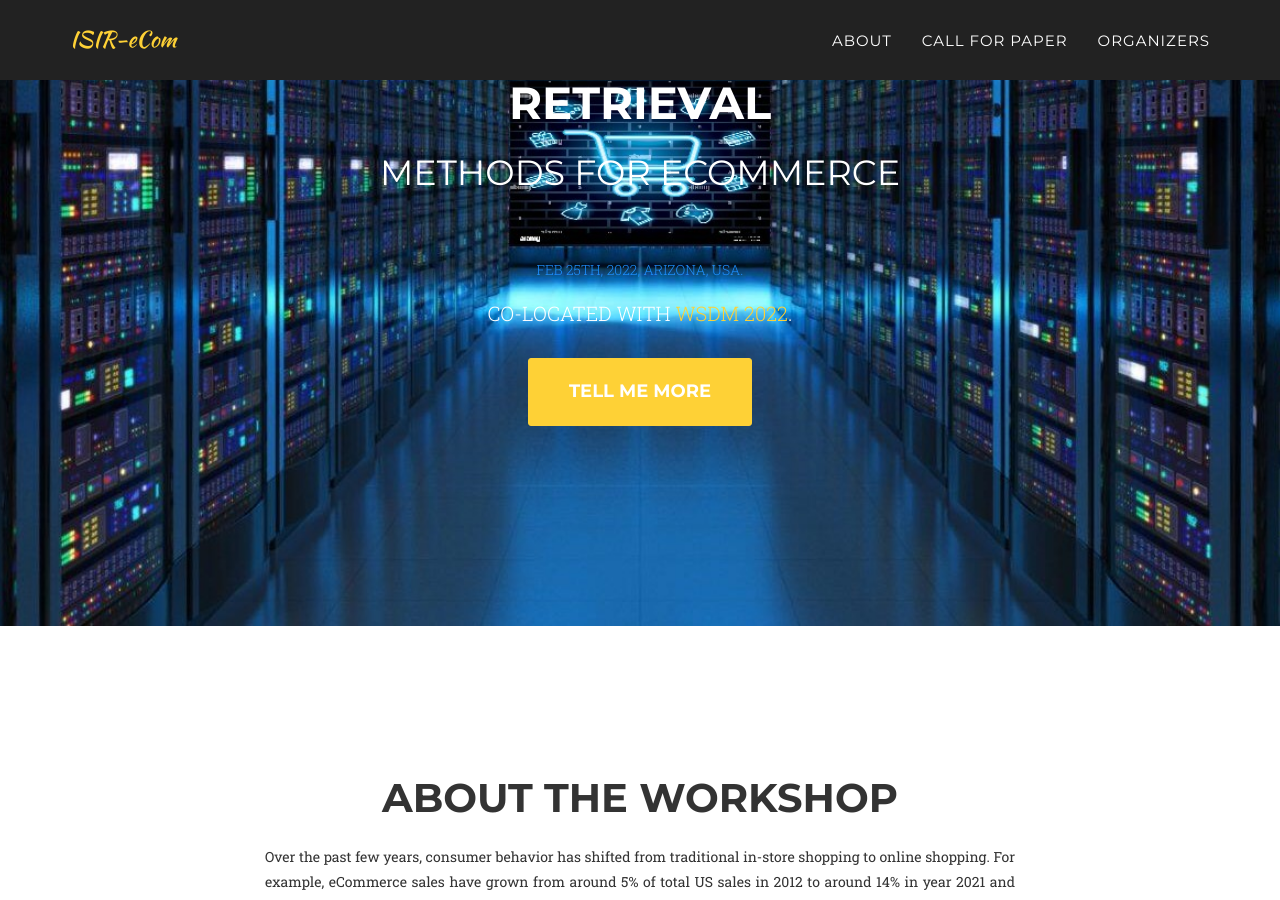
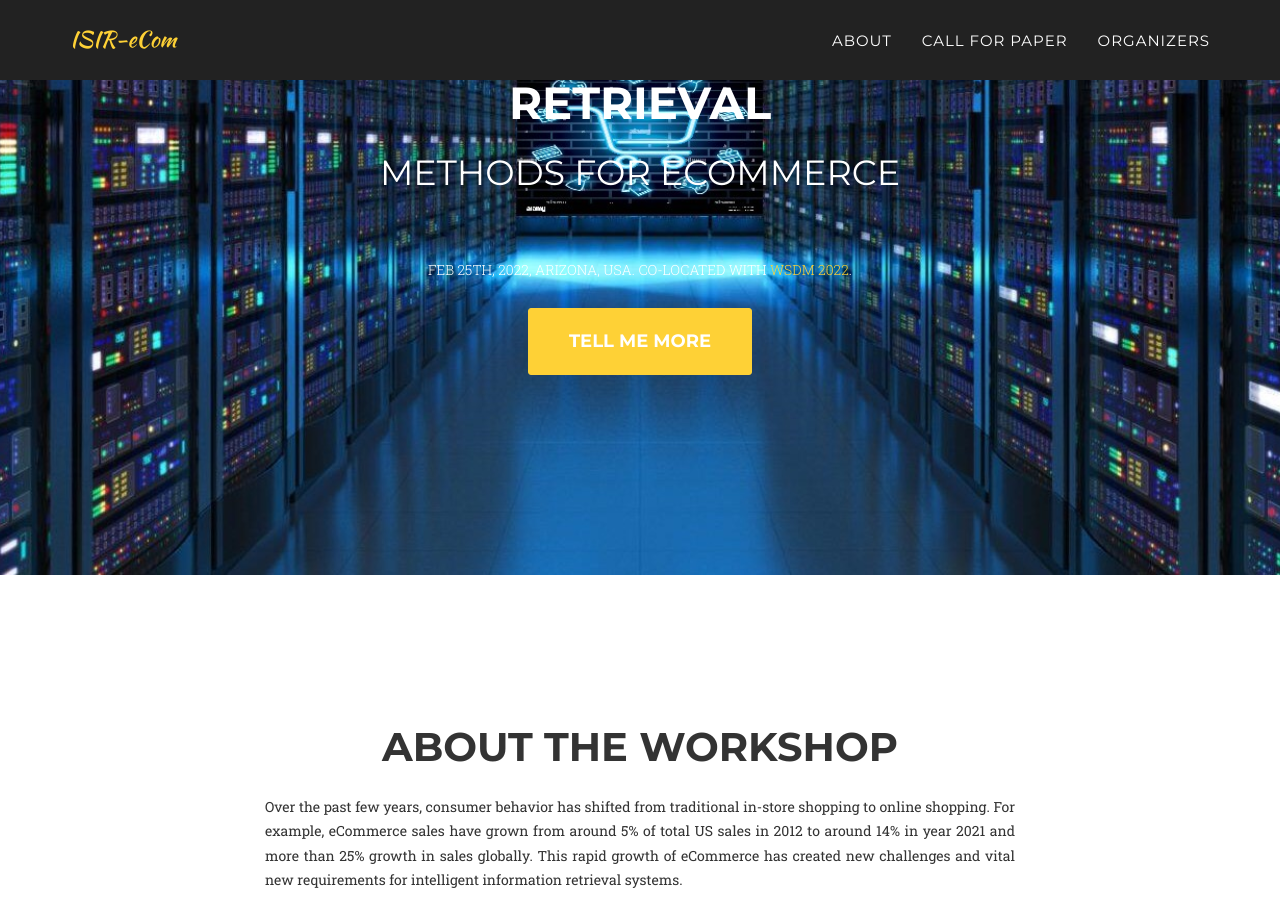
Before and after one commit to ISIR-eCom/ISIR-eCom.github.io, a Jekyll site: the page built from index.html, in a window 1280 px wide and 900 px high, scrolled down 314 px. Built offline with Jekyll 4.4.1, drawn with Linux system fonts in a browser that asks for light colours; some web fonts are replaced.

Commit message:
Font color check

```diff
--- a/_includes/header.html
+++ b/_includes/header.html
@@ -50,7 +50,7 @@
                 <div class="intro-lead-in_small">The First International Workshop on</div>
                 <div class="intro-heading_small">Interactive and Scalable Information Retrieval</div>
                 <div class="intro-subheading_small">methods for eCommerce</div>
-                <div class="intro-heading_tiny "><p style="color:DodgerBlue;">Feb 25th, 2022, Arizona, USA.</p> Co-located with <a href="https://www.wsdm-conference.org/2022/" target="\_blank">WSDM 2022</a>.</div>
+                <div class="intro-heading_tiny "><p style="color:fed136;">Feb 25th, 2022, Arizona, USA. Co-located with <a href="https://www.wsdm-conference.org/2022/" target="\_blank">WSDM 2022</a>.</p></div>
                 <a href="#about" class="page-scroll btn btn-xl">Tell Me More</a>
             </div>
         </div>
```
